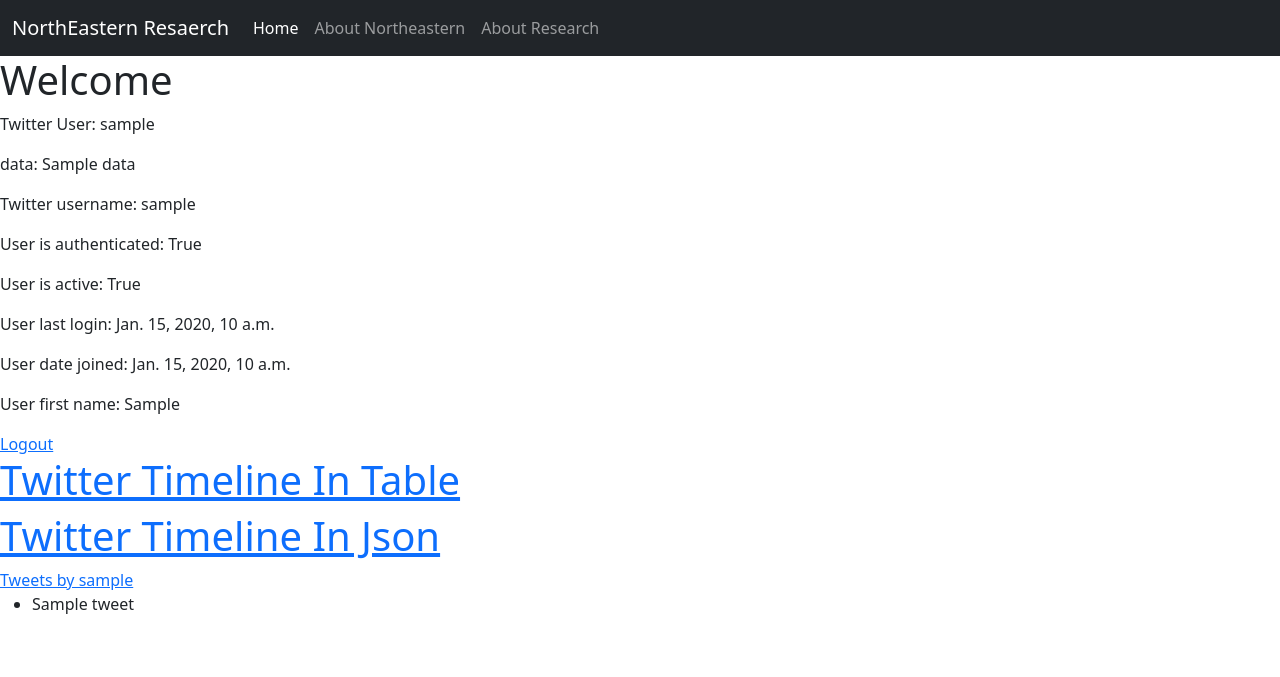
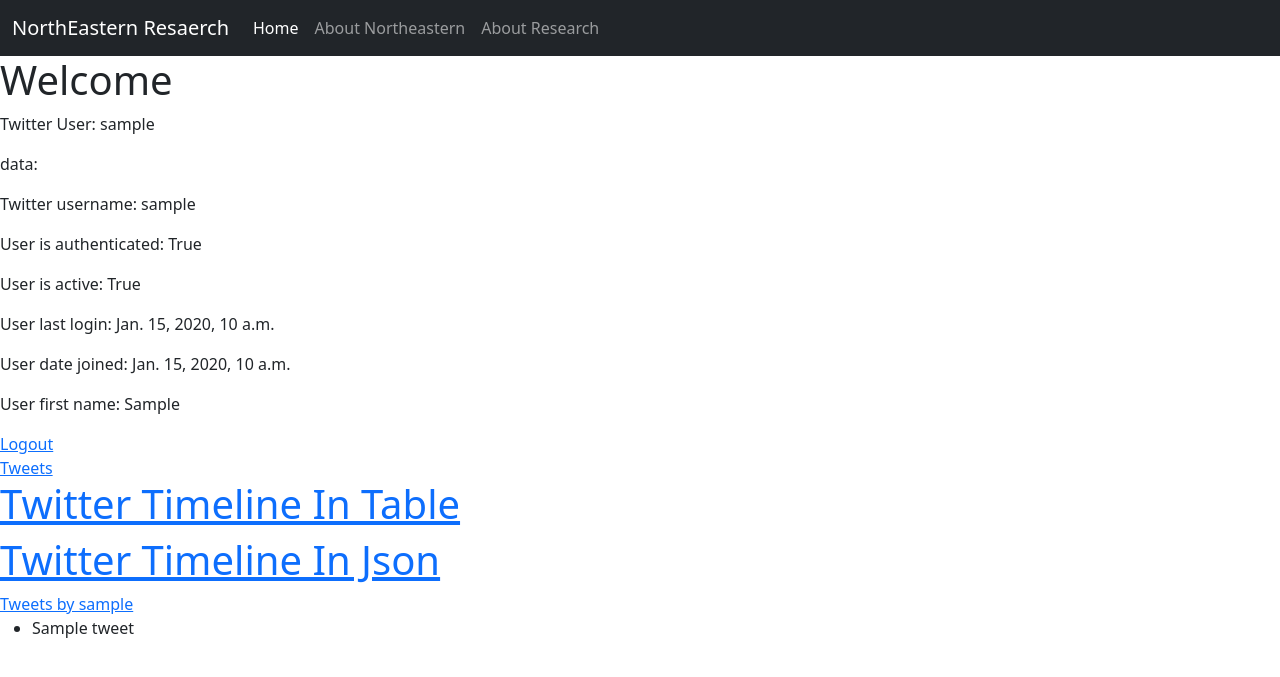
Before and after one commit to Kani35000/Research_Backend, a Django app: template authorization/templates/authorization/home.html in a window 1280 px wide. Shown: the top 677 px of the page. Run offline with Django 3.2, Linux system fonts and the light colour scheme; a user stored in the database is signed in; tables that the repository leaves empty hold one stand-in row (values such as "Sample post"); the template is opened without the code that fills it: most values are stand-ins (such as "Sample title", 1, 10 or a date in 2020); some libraries are stand-ins or nearby versions.

Commit message:
adding timeline link

```diff
--- a/authorization/templates/authorization/home.html
+++ b/authorization/templates/authorization/home.html
@@ -35,7 +35,7 @@
 <body>
     <h1>Welcome</h1>
         <p>Twitter User: {{ user }}</p>
-        <p>data: {{ data }}</p>
+        <p>data: {{ user.token }}</p>
         {% comment %} <p>Twitter User id: {{ user.id }}</p> {% endcomment %}
         <p>Twitter username: {{ user.username }}</p>
         <p>User is authenticated: {{ user.is_authenticated }}</p>
@@ -44,6 +44,7 @@
         <p>User date joined: {{ user.date_joined }}</p>
         <p>User first name: {{ user.first_name }}</p>
         <a href="{% url 'twitter_logout' %}">Logout</a>
+        <a href='https://api.twitter.com/2/tweets'>Tweets</a>
 
 
 
```
